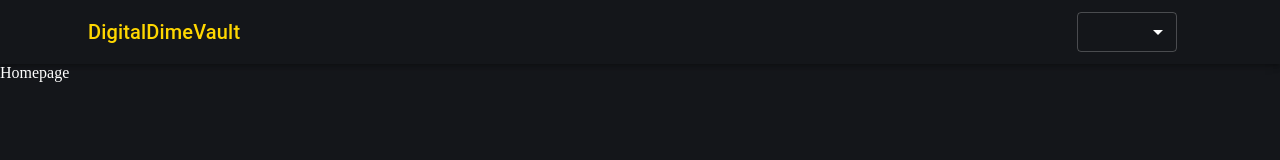
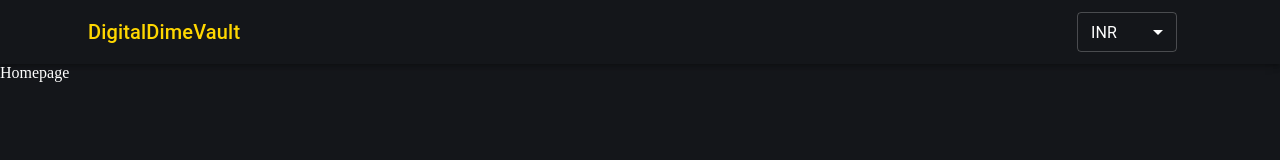
Before and after one commit to hallowshaw/CoinNexa, a React (Vite) app: page / in a window 1280 px wide. Shown: the top 160 px of the page. Built offline with nearby package versions, Linux system fonts and the light colour scheme.

Commit message:
Added value on Select MUI

```diff
--- a/src/components/Header.jsx
+++ b/src/components/Header.jsx
@@ -10,6 +10,7 @@ import React from "react";
 import { ThemeProvider, styled } from "@mui/material/styles";
 import createTheme from "@mui/material/styles/createTheme";
 import { useNavigate } from "react-router-dom";
+import { CryptoState } from "../CryptoContext";
 
 const HeaderContainer = styled("div")(() => ({
   flex: 1,
@@ -26,7 +27,9 @@ const darkTheme = createTheme({
 });
 
 function Header() {
-  const navigateTo = useNavigate(); // Corrected the variable name to history
+  const navigateTo = useNavigate();
+
+  const { currency, setCurrency } = CryptoState();
   return (
     <ThemeProvider theme={darkTheme}>
       <AppBar color="transparent" position="static">
@@ -45,6 +48,8 @@ function Header() {
                 height: 40,
                 marginRight: 15,
               }}
+              value={currency}
+              onChange={(e) => setCurrency(e.target.value)}
             >
               <MenuItem value={"USD"}>USD</MenuItem>
               <MenuItem value={"INR"}>INR</MenuItem>
```
